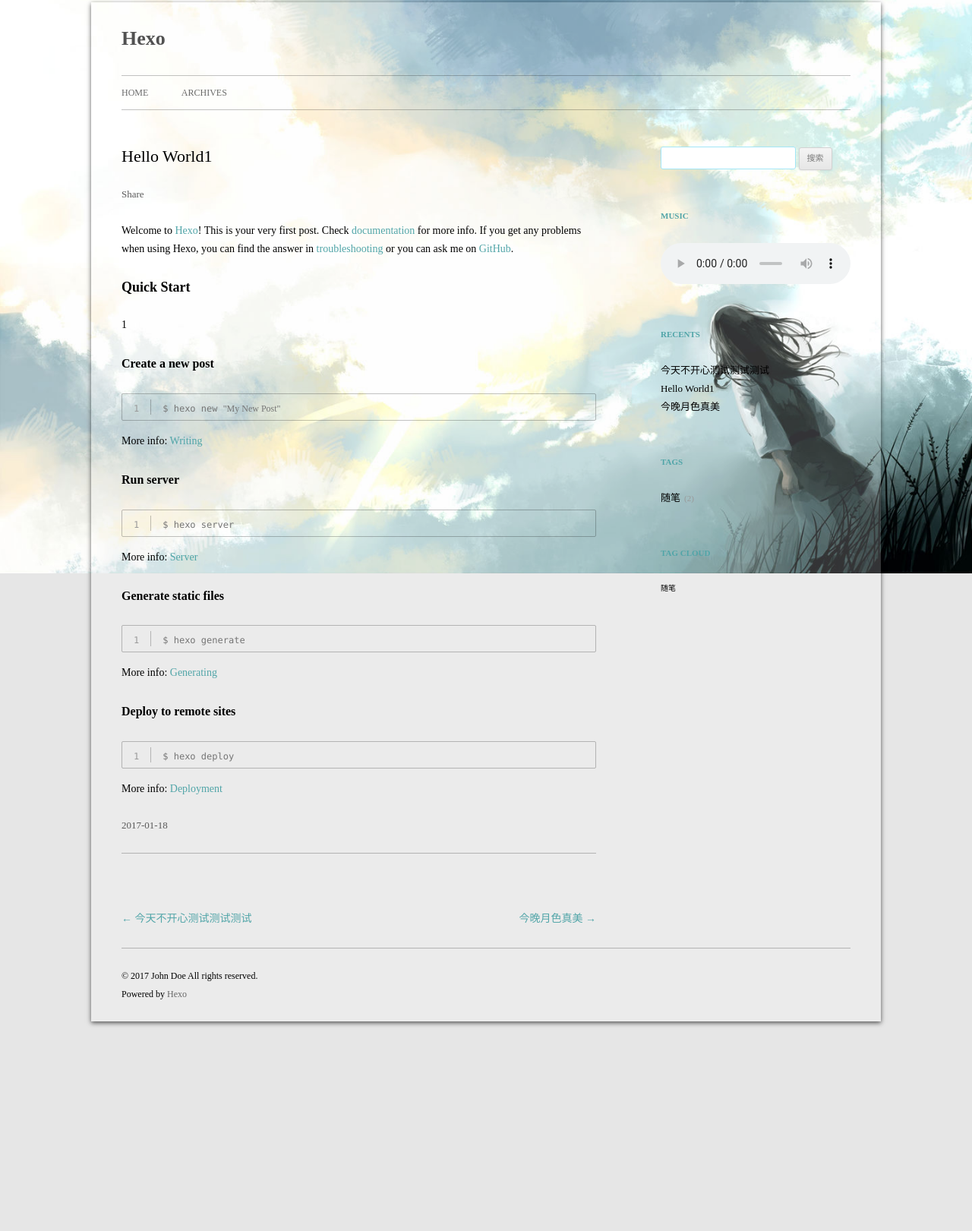
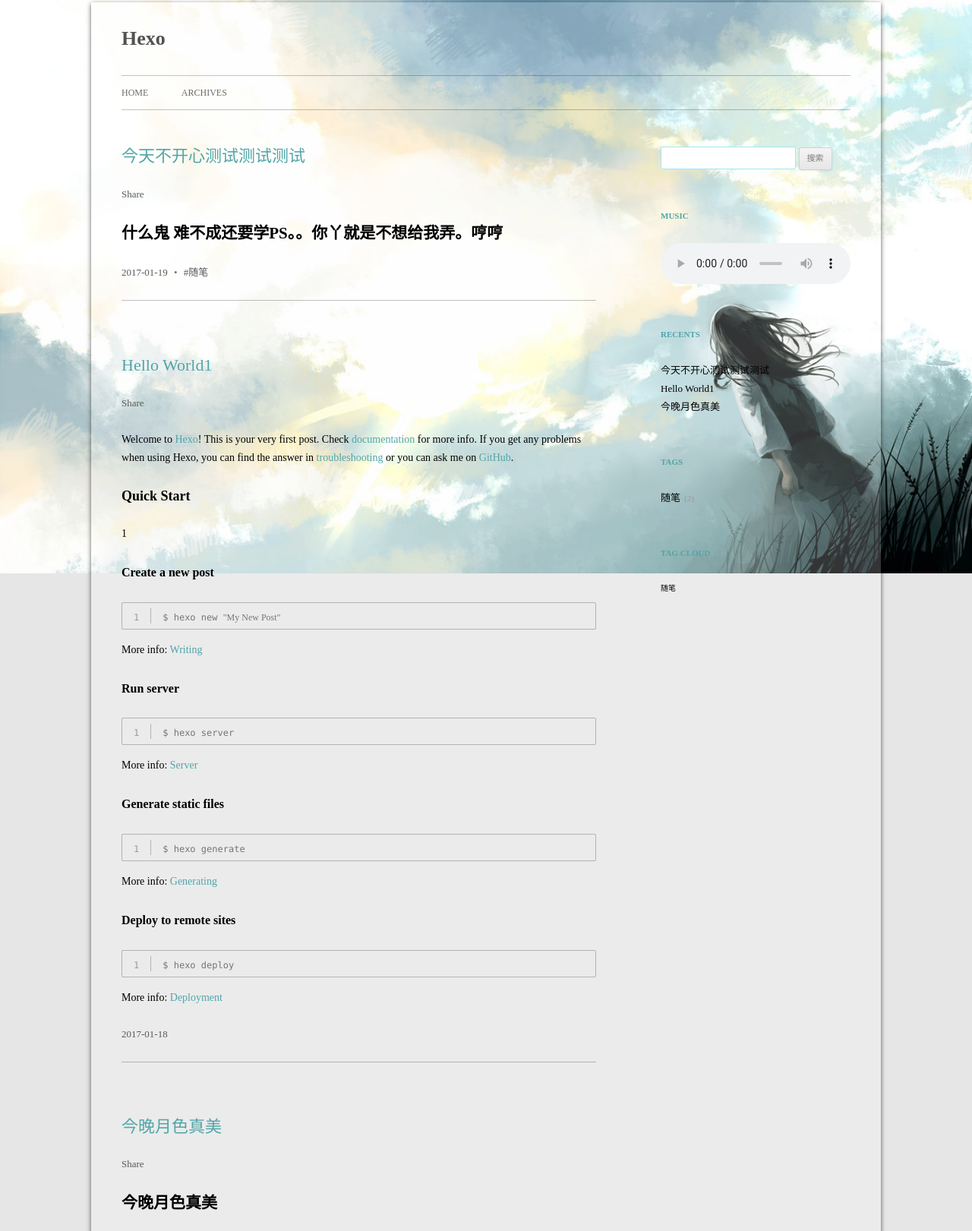
Before and after one commit to ccjtt0679/ccjtt0679.github.io, a plain HTML site: page index.html in a window 1280 px wide. Shown: the part 45-1666 px from the top of the page at 76% size. Before the commit the page ends 1438 px from the top, so only its background shows below. Drawn offline with Linux system fonts and the light colour scheme; a script that the page names is missing.

Commit message:
Site updated: 2017-01-20 21:36:48

```diff
--- a/2017/01/18/hello-world/index.html
+++ b/index.html
@@ -2,9 +2,6 @@
 <html>
 <head>
   <meta charset="utf-8">
-
-
-  <meta name="description" content="Welcome to Hexo! This is your very first post. Check documentation for more info. If you get any problems when using Hexo, you can find the answer in " />
 
 
 
@@ -13,21 +10,15 @@
 
 
 
-  <title>Hello World1 | Hexo</title>
+
+  <title>Hexo</title>
   <meta name="viewport" content="width=device-width, initial-scale=1, maximum-scale=1">
-  <meta name="description" content="Welcome to Hexo! This is your very first post. Check documentation for more info. If you get any problems when using Hexo, you can find the answer in troubleshooting or you can ask me on GitHub.
-Quick">
-<meta property="og:type" content="article">
-<meta property="og:title" content="Hello World1">
-<meta property="og:url" content="https://ccjtt0679.github.io/2017/01/18/hello-world/index.html">
+  <meta property="og:type" content="website">
+<meta property="og:title" content="Hexo">
+<meta property="og:url" content="https://ccjtt0679.github.io/index.html">
 <meta property="og:site_name" content="Hexo">
-<meta property="og:description" content="Welcome to Hexo! This is your very first post. Check documentation for more info. If you get any problems when using Hexo, you can find the answer in troubleshooting or you can ask me on GitHub.
-Quick">
-<meta property="og:updated_time" content="2017-01-19T09:56:42.149Z">
 <meta name="twitter:card" content="summary">
-<meta name="twitter:title" content="Hello World1">
-<meta name="twitter:description" content="Welcome to Hexo! This is your very first post. Check documentation for more info. If you get any problems when using Hexo, you can find the answer in troubleshooting or you can ask me on GitHub.
-Quick">
+<meta name="twitter:title" content="Hexo">
 
 
     <link rel="icon" href="/css/images/favicon.ico">
@@ -67,22 +58,69 @@ Quick">
     </nav>
 </header>
       <div id="main" class="wrapper">
-        <div id="primary" class="site-content"><div id="content" role="main"><article id="post-hello-world" class="post-hello-world post type-post status-publish format-standard hentry">
+        <div id="primary" class="site-content"><div id="content" role="main">
+
+    <article id="post-今天不开心" class="post-今天不开心 post type-post status-publish format-standard hentry">
     <!---->
 
       <header class="entry-header">
 
 
 
-    <h1 class="entry-title article-title">
-      Hello World1
+    <h1 class="entry-title">
+      <a class="article-title" href="/2017/01/19/今天不开心/">今天不开心测试测试测试</a>
     </h1>
 
 
 
         <div class="comments-link">
 
-            <a href="javascript:void(0);" data-url="https://ccjtt0679.github.io/2017/01/18/hello-world/" data-id="ciy5uhpm20000ystftg76ojaw" class="leave-reply bdsharebuttonbox" data-cmd="more">Share</a>
+            <a href="javascript:void(0);" data-url="https://ccjtt0679.github.io/2017/01/19/今天不开心/" data-id="ciy5uo5te0001z4tfi6wn3vtv" class="leave-reply bdsharebuttonbox" data-cmd="more">Share</a>
+        </div><!-- .comments-link -->
+      </header><!-- .entry-header -->
+
+    <div class="entry-content">
+
+        <h1 id="什么鬼-难不成还要学PS。。你丫就是不想给我弄。哼哼"><a href="#什么鬼-难不成还要学PS。。你丫就是不想给我弄。哼哼" class="headerlink" title="什么鬼 难不成还要学PS。。你丫就是不想给我弄。哼哼"></a>什么鬼 难不成还要学PS。。你丫就是不想给我弄。哼哼</h1>
+
+    </div><!-- .entry-content -->
+
+    <footer class="entry-meta">
+    <a href="/2017/01/19/今天不开心/">
+    <time datetime="2017-01-19T14:51:47.044Z" class="entry-date">
+        2017-01-19
+    </time>
+</a>
+
+
+  <span class="article-delim">&#8226;</span>
+  <ul class="article-tag-list"><li class="article-tag-list-item"><a class="article-tag-list-link" href="/tags/随笔/">随笔</a></li></ul>
+
+    </footer>
+</article>
+
+
+
+
+
+
+
+    <article id="post-hello-world" class="post-hello-world post type-post status-publish format-standard hentry">
+    <!---->
+
+      <header class="entry-header">
+
+
+
+    <h1 class="entry-title">
+      <a class="article-title" href="/2017/01/18/hello-world/">Hello World1</a>
+    </h1>
+
+
+
+        <div class="comments-link">
+
+            <a href="javascript:void(0);" data-url="https://ccjtt0679.github.io/2017/01/18/hello-world/" data-id="ciy5uo5t00000z4tflwc0m805" class="leave-reply bdsharebuttonbox" data-cmd="more">Share</a>
         </div><!-- .comments-link -->
       </header><!-- .entry-header -->
 
@@ -115,15 +153,51 @@ Quick">
 
 
 
-<nav class="nav-single">
-    <h3 class="assistive-text">文章导航</h3>
-
-        <span class="nav-previous"><a href="/2017/01/19/今天不开心/" rel="prev"><span class="meta-nav">←</span> 今天不开心测试测试测试</a></span>
 
 
-        <span class="nav-next"><a href="/2016/12/06/今晚月色真美/" rel="next">今晚月色真美 <span class="meta-nav">→</span></a></span>
 
-</nav><!-- .nav-single -->
+
+    <article id="post-今晚月色真美" class="post-今晚月色真美 post type-post status-publish format-standard hentry">
+    <!---->
+
+      <header class="entry-header">
+
+
+
+    <h1 class="entry-title">
+      <a class="article-title" href="/2016/12/06/今晚月色真美/">今晚月色真美</a>
+    </h1>
+
+
+
+        <div class="comments-link">
+
+            <a href="javascript:void(0);" data-url="https://ccjtt0679.github.io/2016/12/06/今晚月色真美/" data-id="ciy5uo5th0002z4tffpkb0m4j" class="leave-reply bdsharebuttonbox" data-cmd="more">Share</a>
+        </div><!-- .comments-link -->
+      </header><!-- .entry-header -->
+
+    <div class="entry-content">
+
+        <h1 id="今晚月色真美"><a href="#今晚月色真美" class="headerlink" title="今晚月色真美"></a>今晚月色真美</h1><p>   俾斯麦曾说过，法国公使大使的特点，就是一句外国话不会讲；这几样警察并不懂德文，居然传情达意，引得尤太女人格格地笑，比他们的外交官强多了。这女人的漂亮丈夫，在旁顾而乐之，因为几天来，香烟、啤酒、柠檬水沾光了不少。红海已过，不怕热极引火，所以等一会甲板上零星果皮、纸片、瓶塞之外，香烟头定又遍处皆是。法国人的思想是有名的清楚，他们的文章也明白干净，但是他们的做事，无不混乱、肮脏、喧哗，但看这船上的乱糟糟。这船，倚仗人的机巧，载满人的扰攘，寄满人的希望，热闹地行着，每分钟把沾污了人气的一小方水面，还给那无情、无尽、无际的大海。<br>照例每年夏天有一批中国留学生学成回国。这船上也有十来个人。<br>大多数是职业尚无着落的青年，直在暑假初回中国，可以从容找事。那些不悉没事的学生要到秋凉才慢慢地肯动身回国。船上这几们，有在法国留学的，有在英国、德国、比国等读书，到巴黎去增长夜生活经险，因此也坐法国船的，他们天涯相遇，一见如故，谈起外患内乱的祖国，都恨不得立刻就回去为它服务。船走得这样慢，大家一片乡心，正愁无处寄托，不知哪里忽来了两副麻将牌。麻将当然是国技，又听说在美国风行；打牌不但有故乡风味，并且适合世界潮流。妙得很人数可凑成两桌而有余，所以除掉吃饭睡觉以外，他们成天赌钱消遣。早餐刚过，下面餐室里已忙打第一圈牌，甲板上只看得见两个中国女人，一个算不得人的小孩子－－至少船公司没当他是人，没要他父母为他补买船票。那个戴太阳眼镜、身上摊本小说的女人，衣服极斯文讲究。皮肤在东方人里，要算得白，可惜这白色不顶新鲜，带些干滞。她去掉了黑眼镜，眉清目秀，只是嘴唇嫌薄，擦了口红还不够丰厚。假使她从帆布躺椅上站起来，会见得身段瘦削，也许轮廓的线条太硬，像方头钢笔划成的，年龄看上去有二十五六，不过新派女人的年龄好比旧式女人婚帖上的年庚，需要考订学家所谓外证据来断定真确性，本身是看不出的。<br>那男孩子的母亲已有三十开外，穿件半旧的黑纱旗袍，满面劳碌困倦，加上天生的倒挂眉毛，愈觉愁苦可怜。孩子不足两岁，塌鼻子，眼睛两条斜缝，眉毛高高在上，跟眼睛远隔得彼此要害相思病，活像报上讽刺画里的中国人的脸。他刚会走路，一刻不停地要乱跑；母亲怕热，拉得手累心烦，又惦记着丈夫在下面的输赢，不住骂这孩子讨厌。这孩子跑不到哪里去便改变宗旨，扑向看书的女人身上。那女人平日就有一种孤芳自赏、落落难合的神情－－大宴会上没人敷衍的来宾或喜酒席上过时未嫁的少女所常有的神情－－此刻更流露出嫌恶，黑眼镜也遮盖不了。孩子的母亲有些觉得，抱歉地拉皮带道：“你这淘气的孩子，去跟苏小姐捣乱！快回</p>
+<h2 id="今晚月色真美-1"><a href="#今晚月色真美-1" class="headerlink" title="今晚月色真美"></a>今晚月色真美</h2><h3 id="今晚月色真美-2"><a href="#今晚月色真美-2" class="headerlink" title="今晚月色真美"></a>今晚月色真美</h3>
+
+    </div><!-- .entry-content -->
+
+    <footer class="entry-meta">
+    <a href="/2016/12/06/今晚月色真美/">
+    <time datetime="2016-12-06T12:00:00.000Z" class="entry-date">
+        2016-12-06
+    </time>
+</a>
+
+
+  <span class="article-delim">&#8226;</span>
+  <ul class="article-tag-list"><li class="article-tag-list-item"><a class="article-tag-list-link" href="/tags/随笔/">随笔</a></li></ul>
+
+    </footer>
+</article>
+
+
 
 
 
```
Also changed, not shown: 2016/12/06/今晚月色真美/index.html (+1 -1 lines), 2017/01/19/今天不开心/index.html (+1 -1 lines).
